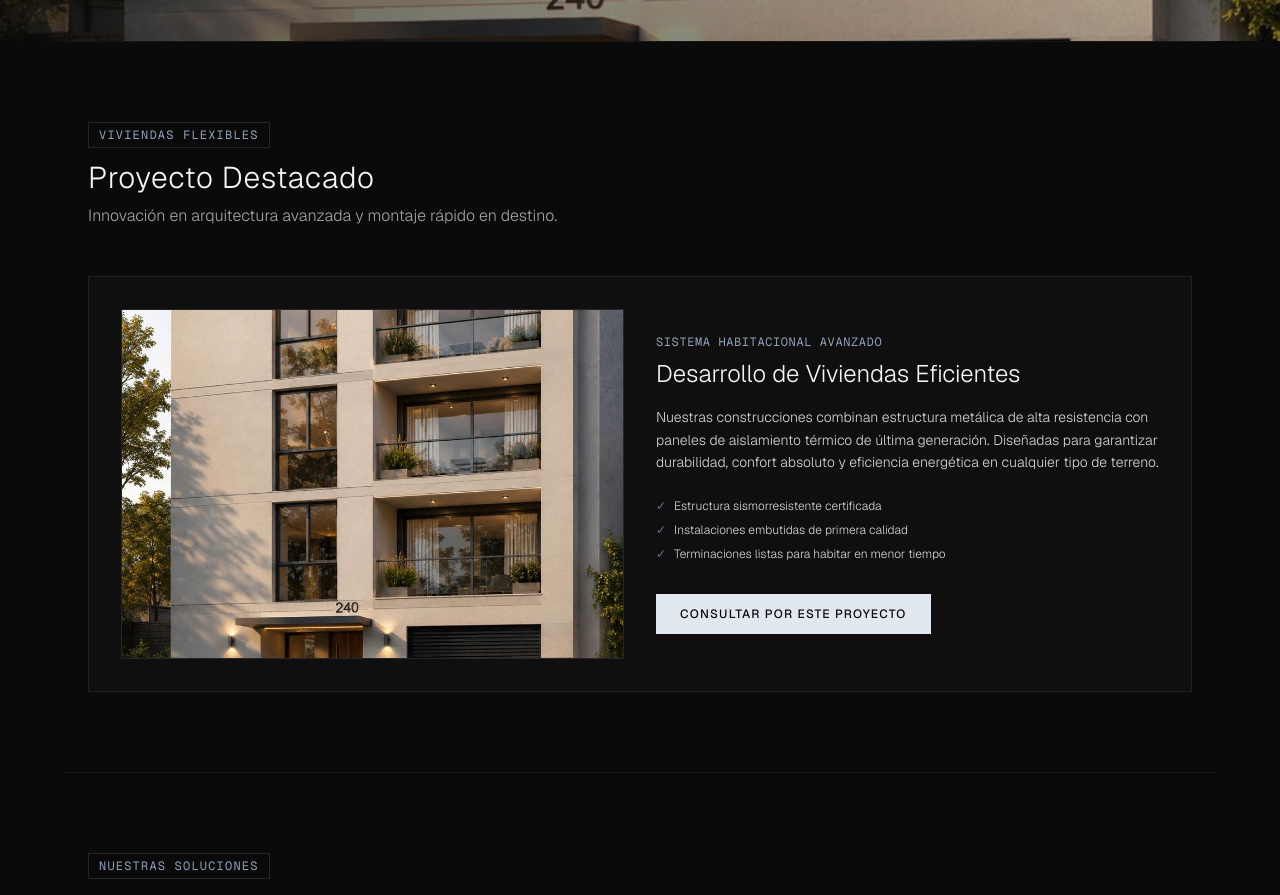
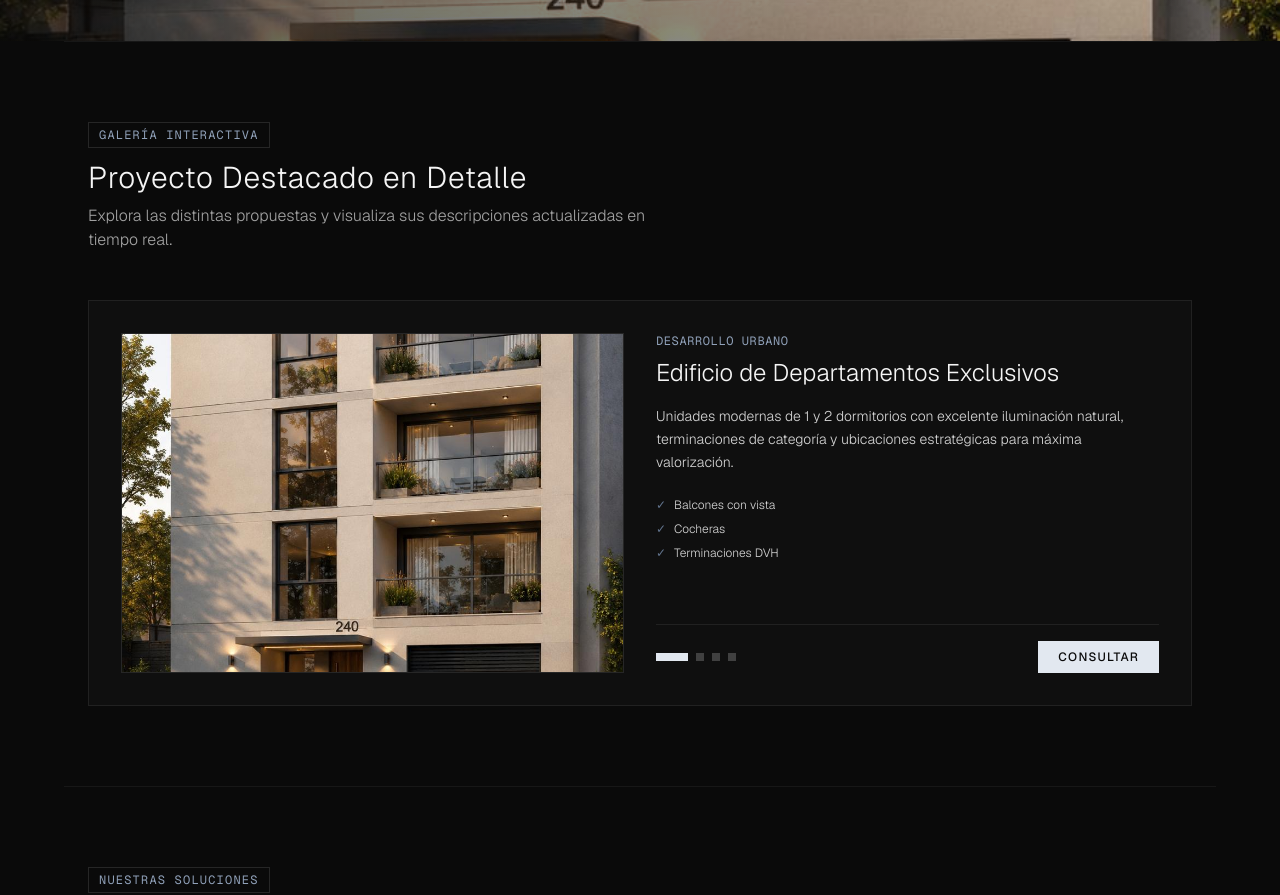
Before and after one commit to meracs2/ac-constructora, a Next.js app: page / in a window 1280 px wide. Shown: the part 760-1655 px from the top of the page. Built offline with nearby package versions, Linux system fonts and the light colour scheme.

Commit message:
fix no mas por esta noche

```diff
--- a/app/page.tsx
+++ b/app/page.tsx
@@ -1,7 +1,6 @@
 'use client';
 
-import { useState } from 'react';
-import Image from 'next/image';
+import { useState, useEffect } from 'react';
 
 interface ModelDetail {
   id: number;
@@ -193,6 +192,37 @@ const professionalServicesData: ProfessionalService[] = [
   }
 ];
 
+const featuredSlides = [
+  {
+    image: "/edificio.jpg",
+    tag: "Desarrollo Urbano",
+    title: "Edificio de Departamentos Exclusivos",
+    description: "Unidades modernas de 1 y 2 dormitorios con excelente iluminación natural, terminaciones de categoría y ubicaciones estratégicas para máxima valorización.",
+    specs: ["Balcones con vista", "Cocheras", "Terminaciones DVH"]
+  },
+  {
+    image: "/contenedor-1.png",
+    tag: "Casas Modulares - Vista Frontal",
+    title: "Sistema Habitacional Avanzado",
+    description: "Módulos acoplables de diseño moderno con estructura metálica y paneles de alta aislación térmica listos para habitar en destino.",
+    specs: ["Montaje rápido", "Sismorresistente", "Apto crédito"]
+  },
+  {
+    image: "/contenedor-2.png",
+    tag: "Casas Modulares - Vista Interior / Módulos",
+    title: "Confort y Terminaciones de Calidad",
+    description: "Interiores optimizados con instalaciones completas de luz y agua, aberturas de aluminio y pisos vinílicos de alta resistencia.",
+    specs: ["Baño completo", "Cocina equipada", "Pisos SPC"]
+  },
+  {
+    image: "/exterior.jpg",
+    tag: "Diseño y Paisajismo",
+    title: "Exteriores, Galerías y Jardines",
+    description: "Paisajismo integral, diseño de galerías, quinchos y espacios verdes conectados de forma fluida con la arquitectura del hogar.",
+    specs: ["Riegos automáticos", "Pérgolas y decks", "Iluminación exterior"]
+  }
+];
+
 export default function Home() {
   const [selectedModel, setSelectedModel] = useState<ModelDetail | null>(null);
   const [selectedService, setSelectedService] = useState<ProfessionalService | null>(null);
@@ -201,10 +231,21 @@ export default function Home() {
   const [activeModalImage, setActiveModalImage] = useState<string>('');
   const [zoomedImage, setZoomedImage] = useState<string | null>(null);
 
+  // Estados para el slider del proyecto destacado
+  const [currentSlide, setCurrentSlide] = useState(0);
+
   // Estados para el formulario de contacto con WhatsApp
   const [nombre, setNombre] = useState('');
   const [telefono, setTelefono] = useState('');
   const [mensaje, setMensaje] = useState('');
+
+  // Rotación automática cada 7 segundos
+  useEffect(() => {
+    const timer = setInterval(() => {
+      setCurrentSlide((prev) => (prev + 1) % featuredSlides.length);
+    }, 7000);
+    return () => clearInterval(timer);
+  }, []);
 
   const handleWhatsAppSubmit = (e: React.FormEvent) => {
     e.preventDefault();
@@ -367,44 +408,69 @@ export default function Home() {
         </div>
       </section>
 
-      {/* --- 1. PROYECTO DESTACADO --- */}
+      {/* --- 1. PROYECTO DESTACADO CON SLIDER AUTOMÁTICO PURO (SIN ETIQUETAS DE NÚMEROS) --- */}
       <section id="proyectos" className="max-w-6xl mx-auto px-6 py-20 border-t border-neutral-900">
         <span className="text-xs font-mono text-slate-400 bg-neutral-950 px-2.5 py-1 border border-neutral-800 uppercase tracking-widest mb-3 inline-block">
-          Viviendas Flexibles
+          Galería Interactiva
         </span>
-        <h2 className="text-3xl font-light tracking-wide mb-2">Proyecto Destacado</h2>
-        <p className="text-neutral-400 mb-12 max-w-xl font-light">Innovación en arquitectura avanzada y montaje rápido en destino.</p>
+        <h2 className="text-3xl font-light tracking-wide mb-2">Proyecto Destacado en Detalle</h2>
+        <p className="text-neutral-400 mb-12 max-w-xl font-light">Explora las distintas propuestas y visualiza sus descripciones actualizadas en tiempo real.</p>
 
-        <div className="grid grid-cols-1 md:grid-cols-2 gap-8 items-center bg-neutral-900/40 border border-neutral-800/80 p-6 md:p-8">
-          <div
-            onClick={() => setZoomedImage("/edificio.jpg")}
-            className="overflow-hidden border border-neutral-800 relative h-[350px] cursor-pointer group"
-            title="Hacer clic para ampliar imagen"
-          >
-            <img
-              src="/edificio.jpg"
-              alt="Casas Modulares AC Constructora"
-              className="w-full h-full object-cover group-hover:scale-105 transition duration-500"
-            />
-            <div className="absolute inset-0 bg-black/20 opacity-0 group-hover:opacity-100 transition-opacity flex items-center justify-center">
-              <span className="bg-neutral-950/80 text-white text-xs font-mono px-3 py-1.5 border border-neutral-700">🔍 Ampliar imagen</span>
+        <div className="grid grid-cols-1 md:grid-cols-2 gap-8 items-center bg-neutral-900/40 border border-neutral-800/80 p-6 md:p-8 relative">
+
+          {/* Contenedor de la Imagen con Slider Automático Suave (Fade Transition) */}
+          <div className="overflow-hidden border border-neutral-800 relative h-[340px] select-none bg-neutral-950">
+            {featuredSlides.map((slide, idx) => (
+              <img
+                key={idx}
+                src={slide.image}
+                alt={slide.title}
+                className={`absolute inset-0 w-full h-full object-cover transition-all duration-1000 ease-in-out ${
+                  currentSlide === idx
+                    ? 'opacity-100 scale-100 z-10'
+                    : 'opacity-0 scale-105 pointer-events-none z-0'
+                }`}
+              />
+            ))}
+          </div>
+
+          {/* Panel de descripciones dinámicas con transición suave */}
+          <div className="flex flex-col justify-between h-full">
+            <div>
+              <span className="text-xs font-mono text-slate-400 uppercase tracking-wider block mb-2">
+                {featuredSlides[currentSlide].tag}
+              </span>
+              <h3 className="text-2xl font-light mb-4 text-neutral-100">{featuredSlides[currentSlide].title}</h3>
+              <p className="text-neutral-300 text-sm font-light leading-relaxed mb-6">
+                {featuredSlides[currentSlide].description}
+              </p>
+              <ul className="space-y-2 mb-8">
+                {featuredSlides[currentSlide].specs.map((spec, sIdx) => (
+                  <li key={sIdx} className="text-xs text-neutral-300 flex items-center gap-2 font-light">
+                    <span className="text-slate-500 font-mono">✓</span> {spec}
+                  </li>
+                ))}
+              </ul>
+            </div>
+
+            {/* Puntitos indicadores automáticos limpios */}
+            <div className="flex items-center gap-2 pt-4 border-t border-neutral-800/80">
+              {featuredSlides.map((_, idx) => (
+                <div
+                  key={idx}
+                  className={`h-2 transition-all duration-500 ${
+                    currentSlide === idx
+                      ? 'w-8 bg-slate-200'
+                      : 'w-2 bg-neutral-700'
+                  }`}
+                />
+              ))}
+              <a href="#contacto" className="ml-auto inline-block bg-slate-200 hover:bg-white text-neutral-950 font-medium px-5 py-2 text-xs tracking-widest uppercase transition">
+                Consultar
+              </a>
             </div>
           </div>
-          <div>
-            <span className="text-xs font-mono text-slate-400 uppercase tracking-wider block mb-2">Sistema Habitacional Avanzado</span>
-            <h3 className="text-2xl font-light mb-4 text-neutral-100">Desarrollo de Viviendas Eficientes</h3>
-            <p className="text-neutral-300 text-sm font-light leading-relaxed mb-6">
-              Nuestras construcciones combinan estructura metálica de alta resistencia con paneles de aislamiento térmico de última generación. Diseñadas para garantizar durabilidad, confort absoluto y eficiencia energética en cualquier tipo de terreno.
-            </p>
-            <ul className="space-y-2 mb-8">
-              <li className="text-xs text-neutral-300 flex items-center gap-2 font-light"><span className="text-slate-500 font-mono">✓</span> Estructura sismorresistente certificada</li>
-              <li className="text-xs text-neutral-300 flex items-center gap-2 font-light"><span className="text-slate-500 font-mono">✓</span> Instalaciones embutidas de primera calidad</li>
-              <li className="text-xs text-neutral-300 flex items-center gap-2 font-light"><span className="text-slate-500 font-mono">✓</span> Terminaciones listas para habitar en menor tiempo</li>
-            </ul>
-            <a href="#contacto" className="inline-block bg-slate-200 hover:bg-white text-neutral-950 font-medium px-6 py-3 text-xs tracking-widest uppercase transition">
-              Consultar por este Proyecto
-            </a>
-          </div>
+
         </div>
       </section>
 
```
